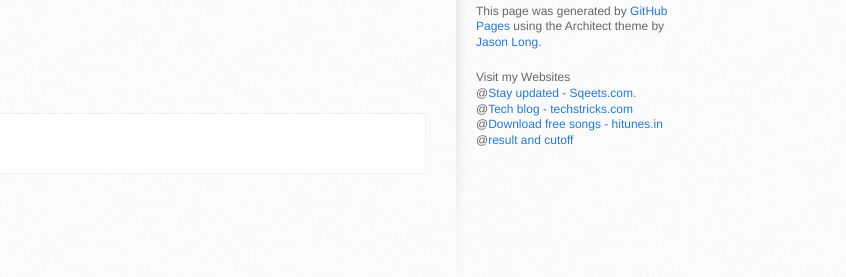
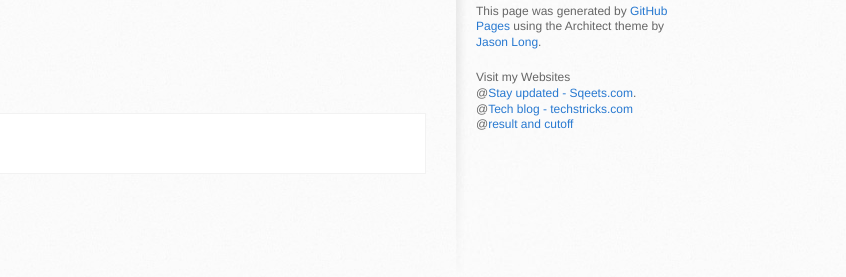
Before and after one commit to HemantNegi/jquery.sumoselect, a plain HTML site: page sumoselect_demo.html in a window 1280 px wide. Shown: the part 392-669 px from the top of the page, 434-1280 px from the left. Drawn offline with nearby package versions, Linux system fonts and the light colour scheme.

Commit message:
removed stale links

```diff
--- a/sumoselect_demo.html
+++ b/sumoselect_demo.html
@@ -384,7 +384,6 @@
           <p>This page was generated by <a href="https://pages.github.com">GitHub Pages</a> using the Architect theme by <a href="https://twitter.com/jasonlong">Jason Long</a>.</p>
           <p>Visit my Websites <br>@<a href="https://sqeets.com/">Stay updated - Sqeets.com</a>.<br>
             		@<a href="http://www.techstricks.com/" class="intro">Tech blog - techstricks.com</a><br>
-            		@<a href="http://hitunes.in/" class="intro">Download free songs - hitunes.in</a><br>
 			@<a href="http://resultncutoff.in/" class="intro">result and cutoff</a>
             	</p>
           <p></p>
```
Also changed, not shown: index.html (+0 -1 lines).
